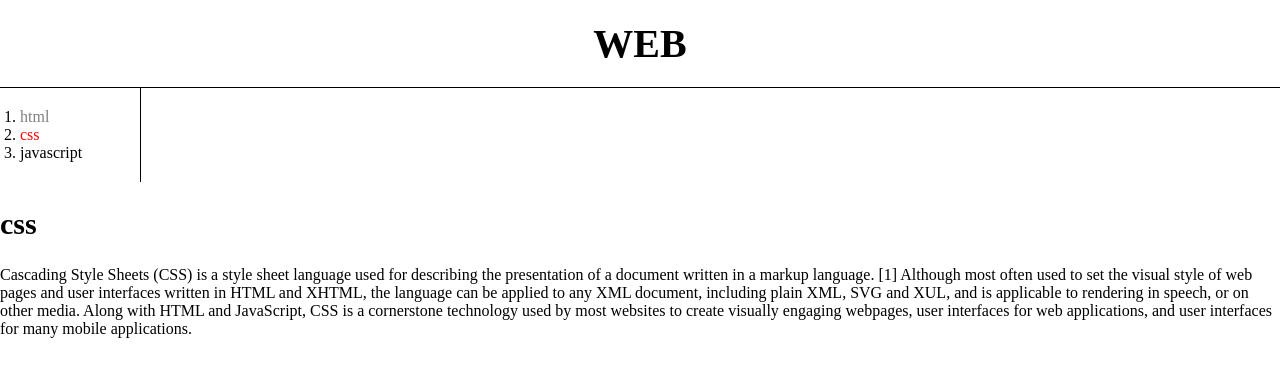
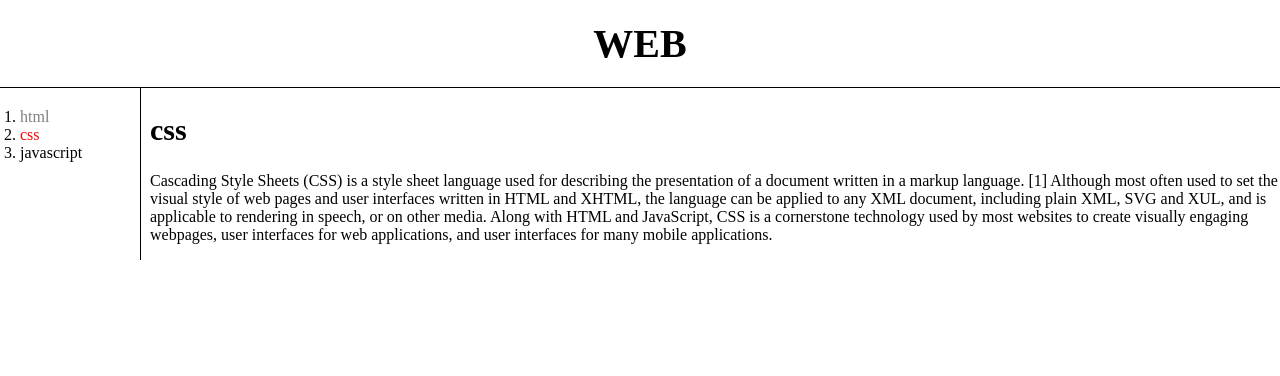
Before and after one commit to joseonyeong/outsourcing-pra, a plain HTML site: page CSS/boxmodel.html in a window 1280 px wide. Drawn offline with Linux system fonts and the light colour scheme.

Commit message:
boxmodel
추가 수정

```diff
--- a/CSS/boxmodel.html
+++ b/CSS/boxmodel.html
@@ -34,15 +34,21 @@
             margin: 0;
             width:100px;
         }
+        #grid    {
+            display: grid;
+            grid-template-columns: 150px 1fr;
+        }
     </style>
 </head>
 <body>
     <h1><a href="index.htmll">WEB</a></h1>
+    <div id="grid">
         <ol>
             <li><a href="1.html" class="saw">html</a></li>
             <li><a href="2.html" class="swq" id="active">css</a></li>
             <li><a href="3.html">javascript</a></li>
         </ol>
+        <div id="article">
             <h2>css</h2>
             <p>    Cascading Style Sheets (CSS) is a style sheet language used for describing the presentation of a document written in a markup language.
             [1] Although most often used to set the visual style of web pages and user interfaces written in HTML and XHTML,
@@ -51,5 +57,7 @@
             CSS is a cornerstone technology used by most websites to create visually engaging webpages,
             user interfaces for web applications,
             and user interfaces for many mobile applications.</p>
+        </div>
+    </div>
 </body>
 </html>
```
Lines whose indentation alone changed are shown as unchanged.
